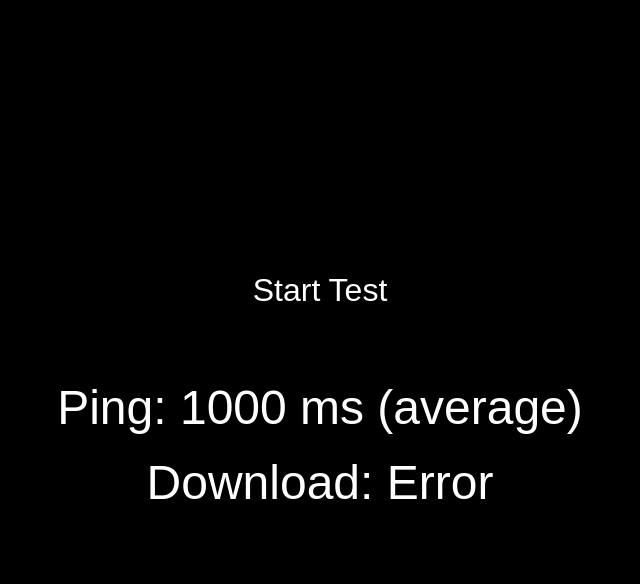
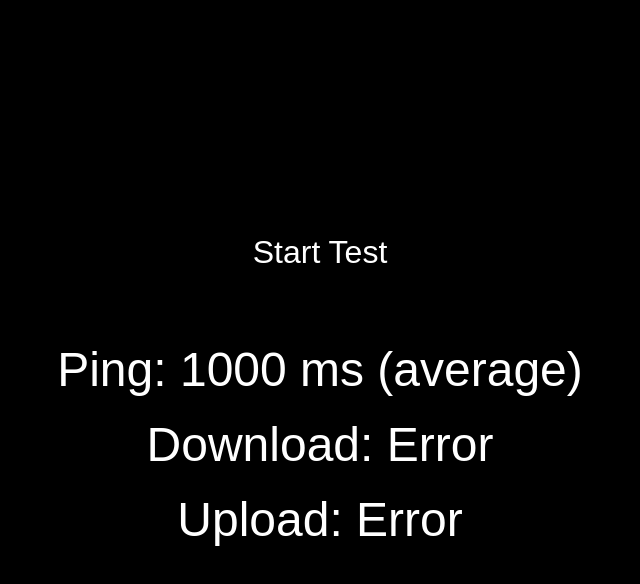
Before and after one commit to BaskalM0ment/speedtest, a plain HTML site: page index.html in a window 1280 px wide. Both pictures are taken after a click on the button "Start Test". Shown: the whole page, without its empty margins (320-960 px from the left). Drawn offline with Linux system fonts and the light colour scheme; no server answers.

Commit message:
Update index.html

```diff
--- a/index.html
+++ b/index.html
@@ -3,7 +3,7 @@
 <head>
   <meta charset="UTF-8">
   <meta name="viewport" content="width=device-width, initial-scale=1.0">
-  <title>Cloudflare Speed Test</title>
+  <title>Cloudflare Full Speed Test</title>
   <style>
     html, body {
       margin: 0;
@@ -25,9 +25,7 @@
       margin-bottom: 50px;
       background: none;
     }
-    #start:hover {
-      text-decoration: underline;
-    }
+    #start:hover { text-decoration: underline; }
     #results p {
       font-size: 48px;
       margin: 20px 0;
@@ -39,22 +37,22 @@
   <div id="results">
     <p id="ping">Ping: - ms</p>
     <p id="download">Download: - Mbps</p>
+    <p id="upload">Upload: - Mbps</p>
   </div>
 
   <script>
     const startButton = document.getElementById('start');
     const pingElement = document.getElementById('ping');
     const downloadElement = document.getElementById('download');
+    const uploadElement = document.getElementById('upload');
 
     async function measurePing() {
       const attempts = 5;
       let totalPing = 0;
-
       for (let i = 0; i < attempts; i++) {
         const start = performance.now();
         try {
-          // Tiny 1-byte download for ping
-          await fetch('https://speed.cloudflare.com/__down?bytes=1', {cache: 'no-store'});
+          await fetch('https://speed.cloudflare.com/__down?bytes=1', {cache:'no-store'});
           const end = performance.now();
           const ping = end - start;
           totalPing += ping;
@@ -65,7 +63,6 @@
         }
         await new Promise(r => setTimeout(r, 100));
       }
-
       const avgPing = totalPing / attempts;
       pingElement.textContent = `Ping: ${Math.round(avgPing)} ms (average)`;
     }
@@ -76,13 +73,12 @@
       const start = performance.now();
 
       try {
-        const response = await fetch(url, {cache: 'no-store'});
+        const response = await fetch(url, {cache:'no-store'});
         const reader = response.body.getReader();
         let received = 0;
-
-        while (true) {
-          const {done, value} = await reader.read();
-          if (done) break;
+        while(true){
+          const {done,value} = await reader.read();
+          if(done) break;
           received += value.length;
           const duration = (performance.now() - start) / 1000;
           const mbps = (received * 8 / duration / 1024 / 1024).toFixed(2);
@@ -93,11 +89,35 @@
       }
     }
 
+    async function measureUploadSpeed() {
+      const uploadSize = 1024 * 1024; // 1MB
+      const data = new Uint8Array(uploadSize);
+      const start = performance.now();
+
+      try {
+        // Use Cloudflare Workers or a server you control to accept uploads
+        // This endpoint is just a placeholder; you need CORS-enabled endpoint
+        await fetch('https://speed.cloudflare.com/__up', {
+          method: 'POST',
+          body: data,
+          cache: 'no-store'
+        });
+        const duration = (performance.now() - start) / 1000;
+        const mbps = (uploadSize * 8 / duration / 1024 / 1024).toFixed(2);
+        uploadElement.textContent = `Upload: ${mbps} Mbps`;
+      } catch {
+        uploadElement.textContent = 'Upload: Error';
+      }
+    }
+
     startButton.addEventListener('click', async () => {
       pingElement.textContent = 'Ping: Testing...';
       downloadElement.textContent = 'Download: Testing...';
+      uploadElement.textContent = 'Upload: Testing...';
+
       await measurePing();
       await measureDownloadSpeed();
+      await measureUploadSpeed();
     });
   </script>
 </body>
```
